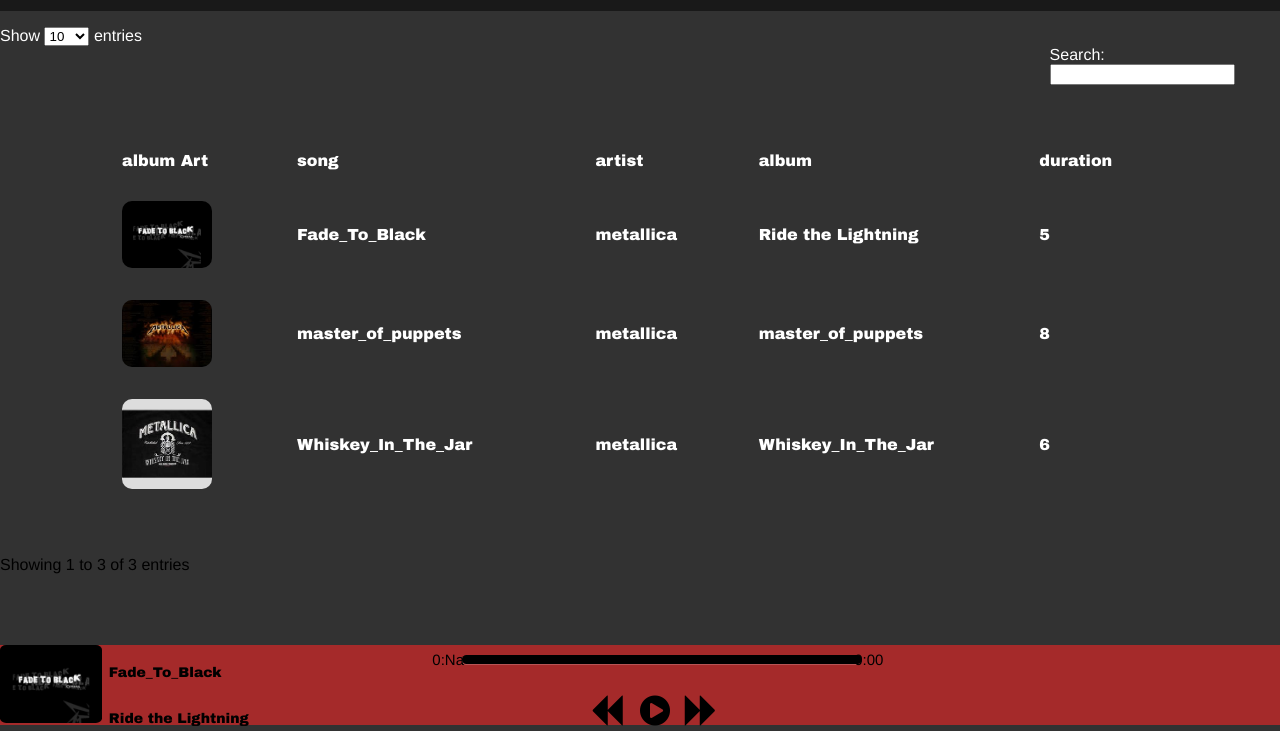
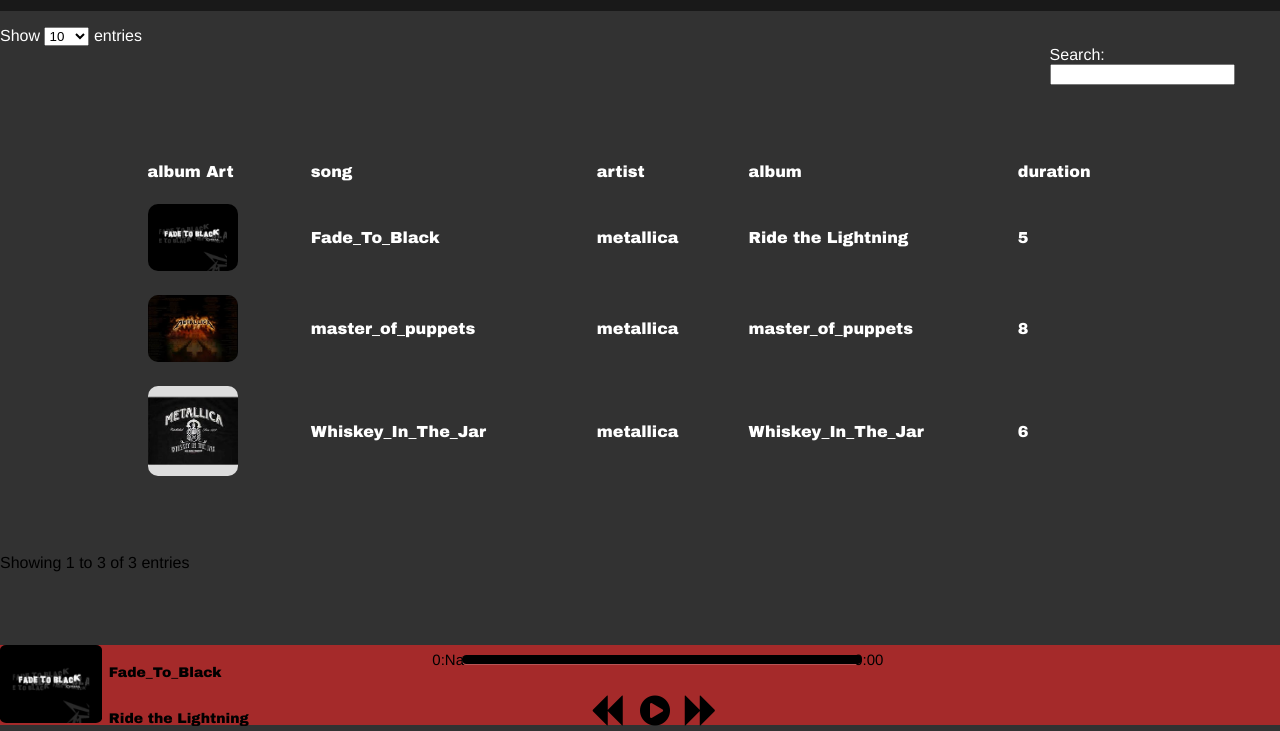
Before and after one commit to AkashKarki/songify, a plain HTML site: page files/rock1.html in a window 1280 px wide. Shown: the part 75-806 px from the top of the page. Drawn offline with nearby package versions, Linux system fonts and the light colour scheme.

Commit message:
index.html

```diff
--- a/files/common.css
+++ b/files/common.css
@@ -50,6 +50,7 @@
     margin-left: 0.8%;
     margin-bottom: 300px;
 }
+
 tr:hover{ cursor:pointer;
           background-color: #282828;
          text-decoration: none;}
@@ -120,10 +121,11 @@
   }
 }
 table{
-    padding: 50px;
+    padding: 65px;
+    margin-left: 85%;
 }
 td{
-    padding: 15px;
+    padding: 11px;
 }
 label{
     color: white;
```
Also changed, not shown: index.html (renamed from songify.html).
